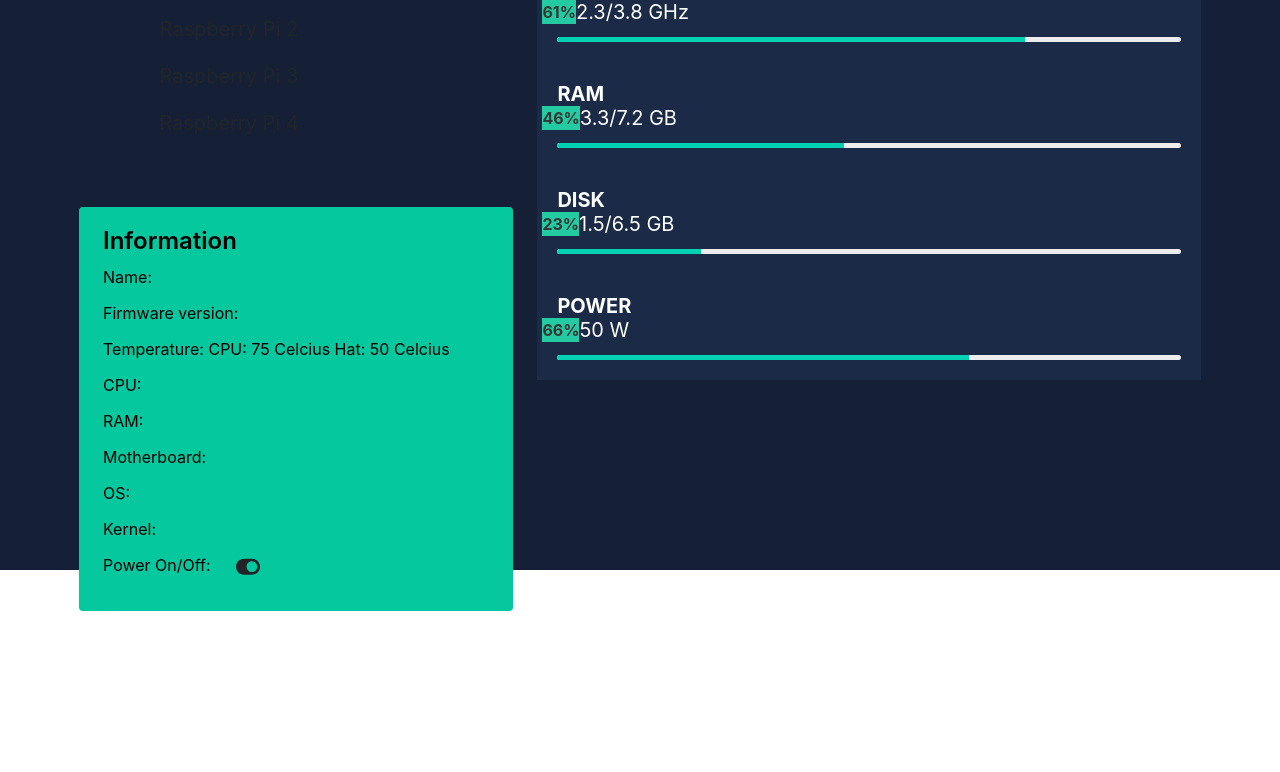
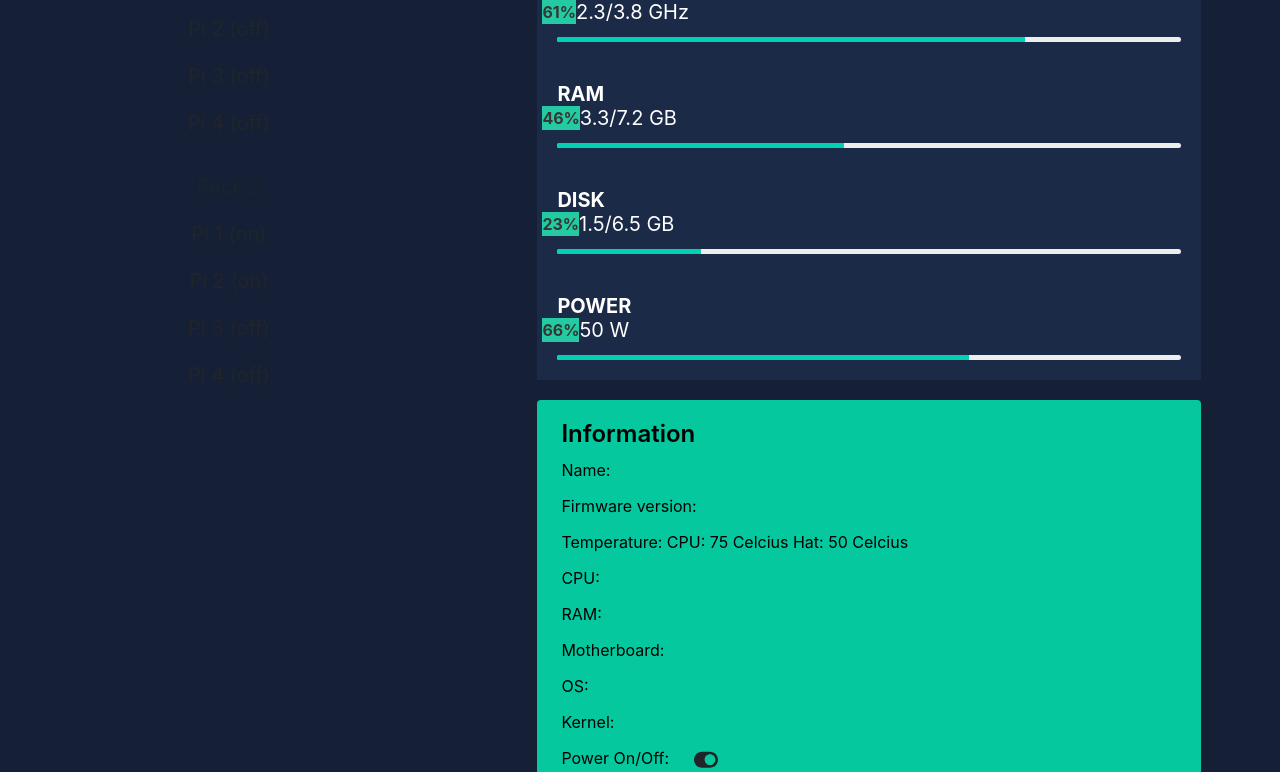
Before and after one commit to luxas/special-computing-machine, a plain HTML site: page Dashboard/Compute.html in a window 1280 px wide. Shown: the part 230-1002 px from the top of the page. Before the commit the page ends 889 px from the top, so only its background shows below. Drawn offline with nearby package versions, Linux system fonts and the light colour scheme.

Commit message:
Somewhat interative.

```diff
--- a/Dashboard/Compute.html
+++ b/Dashboard/Compute.html
@@ -64,13 +64,13 @@
 
 
 <body>
-  <section class="hero is-fullheight">
+  <section class="hero" style="background-color: #152036;">
 
     <!--Navigation pills-->
     <div class="hero-head d-flex justify-content-center" style="padding-top: 55px">
       <div class="btn-group">
-        <a href="Cluster.html" class="btn btn-success">Cluster</a>               <!--Insert link of the other page-->
-        <a href="Compute.html" class="btn btn-success text-dark">Compute</a>
+        <a href="Cluster.html" class="btn">Cluster</a>               <!--Insert link of the other page-->
+        <a href="Compute.html" class="btn text-dark">Compute</a>
         <!-- <a href="Details1.html" class="btn btn-success">Details</a> -->
       </div>
     </div>
@@ -80,86 +80,19 @@
       <div class="container">
         <div class="columns">
 
-          <!-- Pi selection buttons -->
-          <div class="column is-two-fifths">
-            <div class="btn-group-vertical btn-group-lg" style="width: 300px">
 
-              <!-- Pi Controller -->
-              <button href="#" class="container btn disabled" id="btnPopover" title="Raspberry Pi 1" data-content="CPU: Quad Core 1.2GHz Broadcom BCM2837 64bit CPU/ RAM: 1GB/ Disk: 64 GB/ OS: Raspbian 10/ Kernel: ..." data-toggle="popover" data-placement="left" data-trigger="hover">
-                <p>Rack 1</p>
-              </button>
-              <button href="#" class="container btn" title="Raspberry Pi 1" data-content="CPU: Quad Core 1.2GHz Broadcom BCM2837 64bit CPU/ RAM: 1GB/ Disk: 64 GB/ OS: Raspbian 10/ Kernel: ..." data-toggle="popover" data-placement="left" data-trigger="hover">
-                <p>Raspberry Pi 1</p>
-              </button>
-              <button href="#" class="container btn" title="Raspberry Pi 2" data-content="CPU: Quad Core 2.2GHz Broadcom BCM2837 64bit CPU/ RAM: 1GB/ Disk: 64 GB/ OS: Raspbian 10/ Kernel: ..." data-toggle="popover" data-placement="left" data-trigger="hover">
-                <p>Raspberry Pi 2</p>
-              </button>
-              <button href="#" class="container btn" title="Raspberry Pi 3" data-content="CPU: Quad Core 1.2GHz Broadcom BCM2837 64bit CPU/ RAM: 1GB/ Disk: 64 GB/ OS: Raspbian 10/ Kernel: ..." data-toggle="popover" data-placement="left" data-trigger="hover">
-                <p>Raspberry Pi 3</p>
-              </button>
-              <button href="#" class="container btn" title="Raspberry Pi 4" data-content="CPU: Quad Core 1.2GHz Broadcom BCM2837 64bit CPU/ RAM: 1GB/ Disk: 64 GB/ OS: Raspbian 10/ Kernel: ..." data-toggle="popover" data-placement="left" data-trigger="hover">
-                <p>Raspberry Pi 4</p>
-              </button>
-            </div>
+          <div id="whole_cluster" class="column is-two-fifths">
+             <!-- Pi Controller -->
 
+          </div>
 
-
-
-            <!-- Information Pane -->
-            <div class="tile is-child" style="padding-top: 60px;">
-              <article class="tile is-child notification" style="color: black; background-color:rgb(5, 200, 159);">
-                <div class="content">
-                  <p class="title is-size-4" style="padding-bottom: 9px;">Information</p>
-                  <p class="subtitle is-size-6">Name:</p>
-                  <p class="subtitle is-size-6">Firmware version:</p>
-                  <p class="subtitle is-size-6">Temperature:    CPU: 75 Celcius    Hat: 50 Celcius</p>
-                  <p class="subtitle is-size-6">CPU:</p>
-                  <p class="subtitle is-size-6">RAM:</p>
-                  <p class="subtitle is-size-6">Motherboard:</p>
-                  <p class="subtitle is-size-6">OS:</p>
-                  <p class="subtitle is-size-6">Kernel:</p>
-                  <div class="level-left">
-                    <p class="subtitle is-size-6 level-item">Power On/Off:</p>
-                    <button class="btn" style="background:none; position: relative; bottom: 6px;"><i class="fas fa-toggle-on fa-lg level-item"></i></button>
-                  </div>
-                </div>
-              </article>
-            </div>
-          </div>
 
           <!-- System Monitor -->
           <div class="column">
-            <!-- <div class="tile is-parent is-vertical">
-              <div class="tile is-child notification is-primary">
-                <p class="title">CPU</p>
-                <p class="subtitle">2.3/3.8 GHz</p>
-                <progress class="progress is-primary" value="75" max="100">75%</progress>
-              </div>
-              <div class="tile is-child notification is-warning">
-                <p class="title">RAM</p>
-                <p class="subtitle">3.3/7.2 GB</p>
-                <progress class="progress is-primary" value="75" max="100">75%</progress>
-              </div>
-              <div class="tile is-child notification is-primary">
-                <p class="title">DISK</p>
-                <p class="subtitle">1.5/6.5</p>
-                <progress class="progress is-primary" value="75" max="100">75%</progress>
-              </div>
-              <div class="tile is-child notification is-warning">
-                <p class="title">POWER</p>
-                <p class="subtitle">Bottom tile</p>
-                <progress class="progress is-primary" value="75" max="100">75%</progress>
-              </div>
-              <div class="tile is-child notification is-primary">
-                <p class="title">TEMPERATURE</p>
-                <p class="subtitle">Bottom tile</p>
-                <progress class="progress is-primary" value="75" max="100">75%</progress>
-              </div>
-            </div> -->
 
             <div class="admin-content analysis-progrebar-ctn res-mg-t-15">
               <div class="tile is-ancestor justify-content-center">
-                <p class="title is-size-2" style="color: antiquewhite;">Pi 1 - Rack 1</p>
+                <p id="big-header" class="title is-size-2" style="color: antiquewhite;">Pi 1 - Rack 1</p>
               </div>
               <h4 class="text-uppercase"><b>CPU</b></h4>
               <div class="row vertical-center-box vertical-center-box-tablet">
@@ -212,11 +145,32 @@
               <progress class="progress is-primary" value="66" max="100">66%</progress>
             </div>
 
+            <!-- Information Pane -->
+            <div class="tile is-child" style="padding-top: 20px;">
+              <article class="tile is-child notification" style="color: black; background-color:rgb(5, 200, 159);">
+                <div class="content">
+                  <p class="title is-size-4" style="padding-bottom: 9px;">Information</p>
+                  <p class="subtitle is-size-6">Name:</p>
+                  <p class="subtitle is-size-6">Firmware version:</p>
+                  <p class="subtitle is-size-6">Temperature:    CPU: 75 Celcius    Hat: 50 Celcius</p>
+                  <p class="subtitle is-size-6">CPU:</p>
+                  <p class="subtitle is-size-6">RAM:</p>
+                  <p class="subtitle is-size-6">Motherboard:</p>
+                  <p class="subtitle is-size-6">OS:</p>
+                  <p class="subtitle is-size-6">Kernel:</p>
+                  <div class="level-left">
+                    <p class="subtitle is-size-6 level-item">Power On/Off:</p>
+                    <button class="btn" style="background:none; position: relative; bottom: 6px;"><i class="fas fa-toggle-on fa-lg level-item"></i></button>
+                  </div>
+                </div>
+              </article>
+            </div>
+          </div>
 
-          </div>
         </div>
       </div>
     </div>
+
   </section>
 
 <script>
@@ -224,5 +178,141 @@
     $('#btnPopover').popover();
 });
 </script>
+
+<script>
+
+  var cluster = {                                      //example array
+      name: "Cluster 1",
+      racks: [
+          {
+              name: "Rack 1",
+              firmwareVersion: 1.0,
+              servers: [
+                  {
+                      name: "Pi 1",
+                      cpuModel: "BCM2711",
+                      cpuUsage: 1.5,
+                      poweredOn: true
+                  },
+                  {
+                      name: "Pi 2",
+                      cpuModel: "BCM2712",
+                      cpuUsage: 2.5,
+                      poweredOn: false
+                  },
+                  {
+                      name: "Pi 3",
+                      cpuModel: "BCM2711",
+                      cpuUsage: 2.5,
+                      poweredOn: false
+                  },
+                  {
+                      name: "Pi 4",
+                      cpuModel: "BCM2713",
+                      cpuUsage: 2.5,
+                      poweredOn: false
+                  }
+              ]
+          },
+          {
+              name: "Rack 2",
+              firmwareVersion: 2.0,
+              servers: [
+                  {
+                      name: "Pi 1",
+                      cpuModel: "BCM2713",
+                      cpuUsage: 0.5,
+                      poweredOn: true
+                  },
+                  {
+                      name: "Pi 2",
+                      cpuModel: "BCM2711",
+                      cpuUsage: 0.5,
+                      poweredOn: true
+                  },
+                  {
+                      name: "Pi 3",
+                      cpuModel: "BCM2712",
+                      cpuUsage: 2.5,
+                      poweredOn: false
+                  },
+                  {
+                      name: "Pi 4",
+                      cpuModel: "BCM2712",
+                      cpuUsage: 2.5,
+                      poweredOn: false
+                  }
+
+              ]
+          }
+      ]
+  }
+
+
+
+  function on_pi_click(e){
+    var rackIndex = parseInt(this.getAttribute("data-rack-index"))
+    var serverIndex = parseInt(this.getAttribute("data-server-index"))
+    document.querySelector("#big-header").innerText = "Pi ".concat(serverIndex+1, " - Rack ", rackIndex+1);
+
+  }
+
+  function on_rack_click(){
+
+  }
+
+
+  /* <div id="whole_cluster" class="column is-two-fifths">
+               <!-- Pi Controller --></div> */
+
+      // <div class="racks buttons btn-group-vertical btn-group-lg" style="width: 300px">
+      // <button class="container btn disabled">
+      //     <p>Rack 1</p>
+      // </button>
+      // <button class="container btn" onclick="click_a_pi(pi1, 1, 1)">
+      //     <p>Raspberry Pi 1</p>
+      // </button>
+      // <button class="container btn" onclick="click_a_pi(pi2, 2, 1)">
+      //     <p>Raspberry Pi 2</p>
+      // </button>
+      // <button class="container btn" onclick="click_a_pi(pi3, 3, 1)">
+      //     <p>Raspberry Pi 3</p>
+      // </button>
+      // <button class="container btn" onclick="click_a_pi(pi4, 4, 1)">
+      //     <p>Raspberry Pi 4</p>
+      // </button>
+      // </div>
+
+
+  // </div>
+
+  cluster.racks.forEach((rack, racki) => {
+      var one_rack = document.createElement("div")
+      one_rack.className = "racks buttons btn-group-vertical btn-group-lg"
+      one_rack.style.width = "300px"
+
+      var rack_button = document.createElement("button")
+      rack_button.className="container btn disabled"
+      rack_button.setAttribute("data-rack-index", racki)
+      var rack_name = "Rack ".concat(racki+1)
+      rack_button.textContent = rack_name
+      //rack_button.addEventListener("click", on_rack_click)
+
+      one_rack.appendChild(rack_button)
+
+      rack.servers.forEach((server, serveri) => {
+          var server_button = document.createElement("button")
+          server_button.className = "container btn"
+          server_button.textContent = server.name + " (" + (server.poweredOn ? "on" : "off") + ")"
+          server_button.setAttribute("data-rack-index", racki)
+          server_button.setAttribute("data-server-index", serveri)
+          server_button.addEventListener("click", on_pi_click)
+          one_rack.appendChild(server_button)
+      })
+      document.querySelector("#whole_cluster").appendChild(one_rack)
+  })
+  </script>
+
+
 </body>
 </html>
```
Also changed, not shown: Dashboard/Cluster.html (+10 -12 lines), Dashboard/interactive.js (added, +133 -0 lines).
